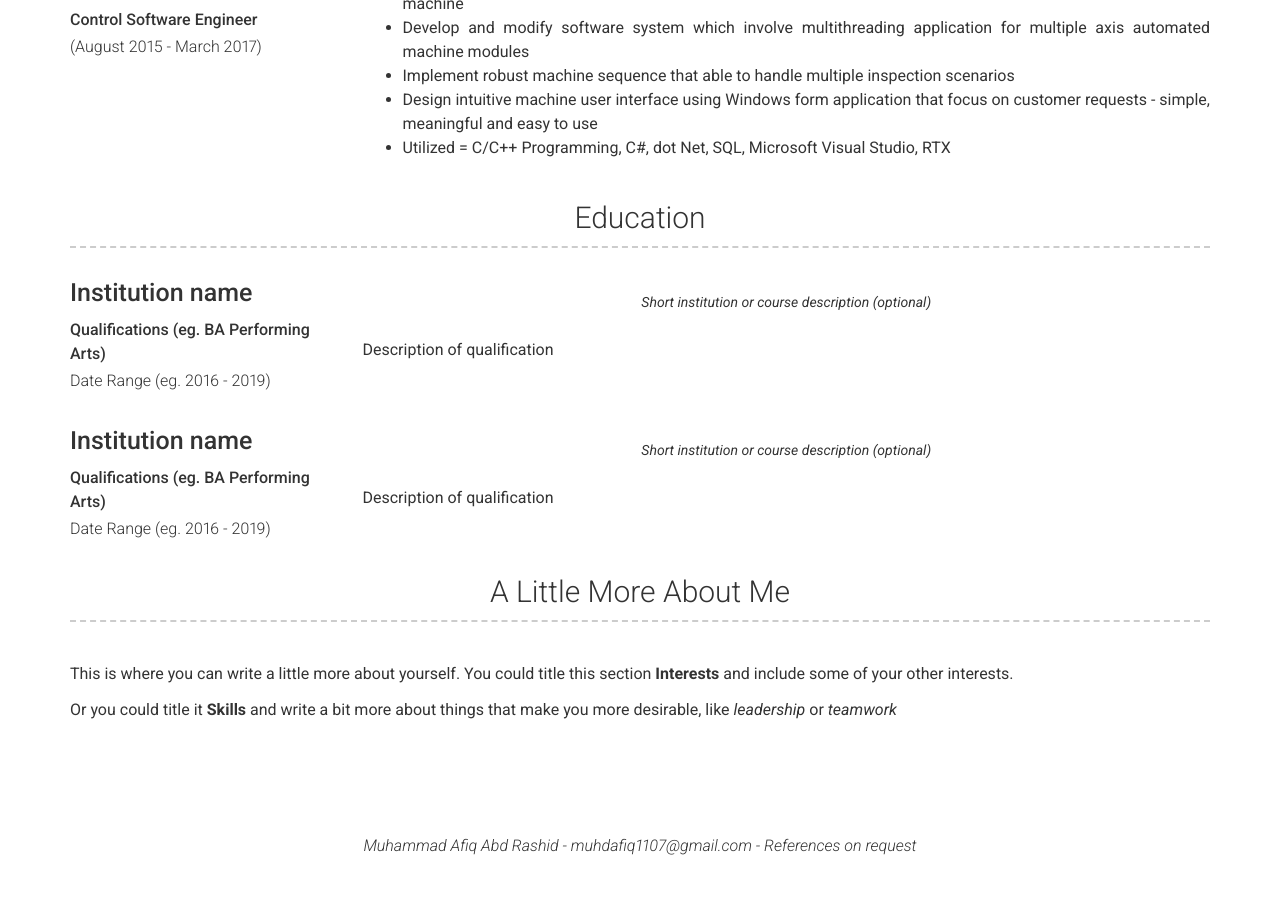
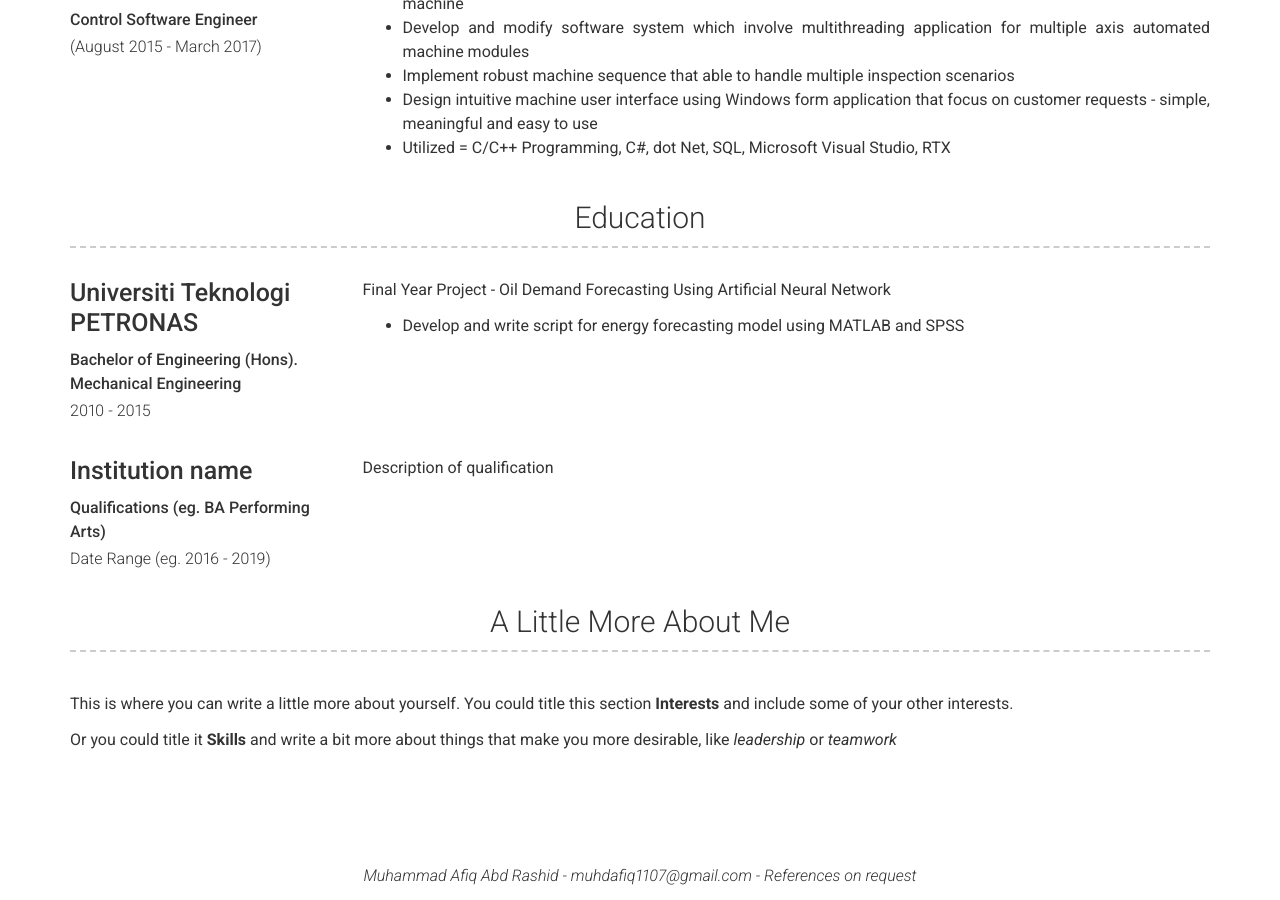
Before and after one commit to afiqabdrashid/afiqabdrashid.github.io, a Jekyll site: the page built from index.md, in a window 1280 px wide and 900 px high, scrolled down 773 px. Built offline with Jekyll 4.4.1, drawn with Linux system fonts in a browser that asks for light colours; before the commit the page ends 1643 px from its top, so only the background shows below that.

Commit message:
master: update education

```diff
--- a/_data/education.yml
+++ b/_data/education.yml
@@ -1,11 +1,12 @@
 # Education Template
-- name: Institution name
-  dates: Date Range (eg. 2016 - 2019)
-  qualification: Qualifications (eg. BA Performing Arts)
+- name: Universiti Teknologi PETRONAS
+  dates: 2010 - 2015
+  qualification: Bachelor of Engineering (Hons). Mechanical Engineering
   quote: >
-    Short institution or course description (optional)
+    Empty
   description: | # this will include new lines to allow paragraphs
-    Description of qualification
+    Final Year Project - Oil Demand Forecasting Using Artificial Neural Network
+    - Develop and write script for energy forecasting model using MATLAB and SPSS
 
 # Education Template
 - name: Institution name
--- a/_includes/education.html
+++ b/_includes/education.html
@@ -8,9 +8,11 @@
         <p>{{ education.dates }}</p>
       </div>
       <div class="col-xs-12 col-sm-8 col-md-9 col-print-12">
+        <!--
         {%- if education.quote -%}
           <p class="quote">{{ education.quote }}</p>
         {%- endif -%}
+        -->
         {{ education.description | strip | markdownify }}
       </div>
     </div>
```
